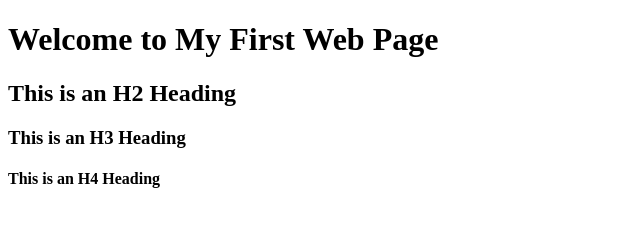
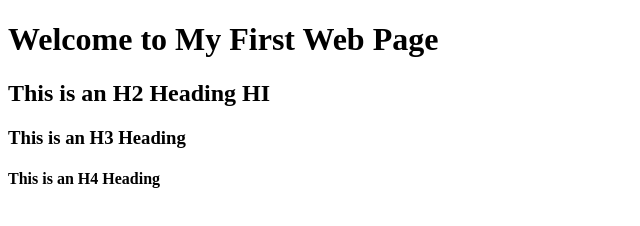
Before and after one commit to panlesss/S78521_CSF3133_K4, a plain HTML site: page Lab1/index.html in a window 1280 px wide. Shown: the full height of the page, 0-640 px from the left. Drawn offline with Linux system fonts and the light colour scheme.

Commit message:
Update index.html

```diff
--- a/Lab1/index.html
+++ b/Lab1/index.html
@@ -7,7 +7,7 @@
 </head>
 <body>
 	<h1>Welcome to My First Web Page</h1>
-	<h2>This is an H2 Heading</h2>
+	<h2>This is an H2 Heading HI</h2>
 	<h3>This is an H3 Heading</h3>
 	<h4>This is an H4 Heading</h4>
 </body>
```
